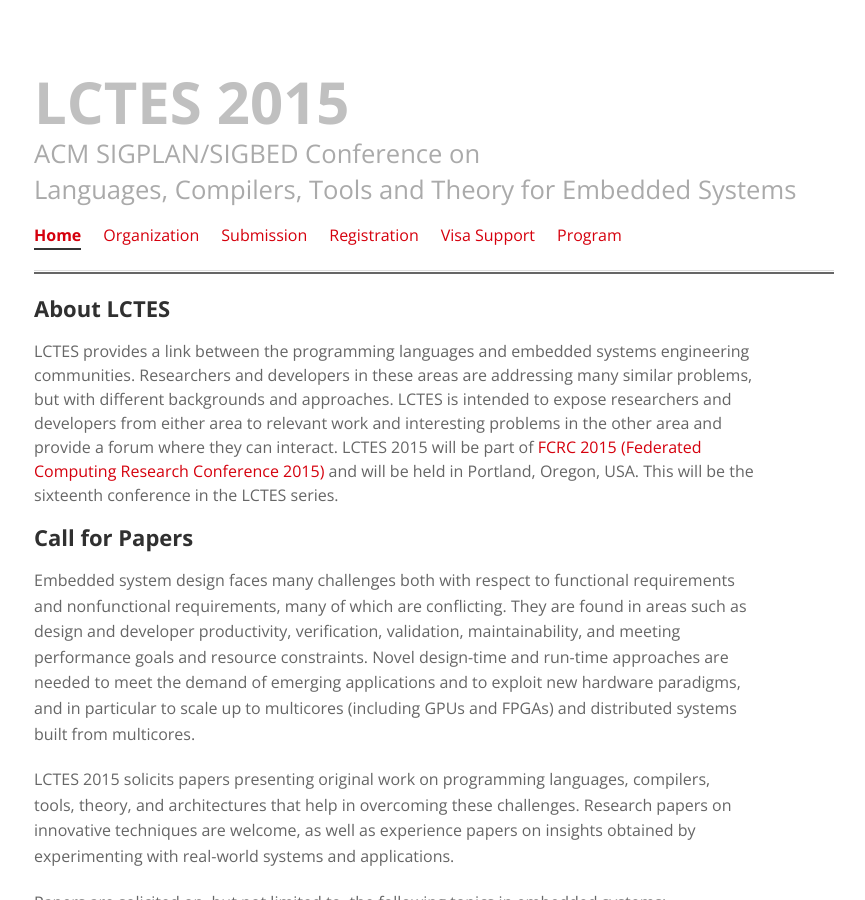
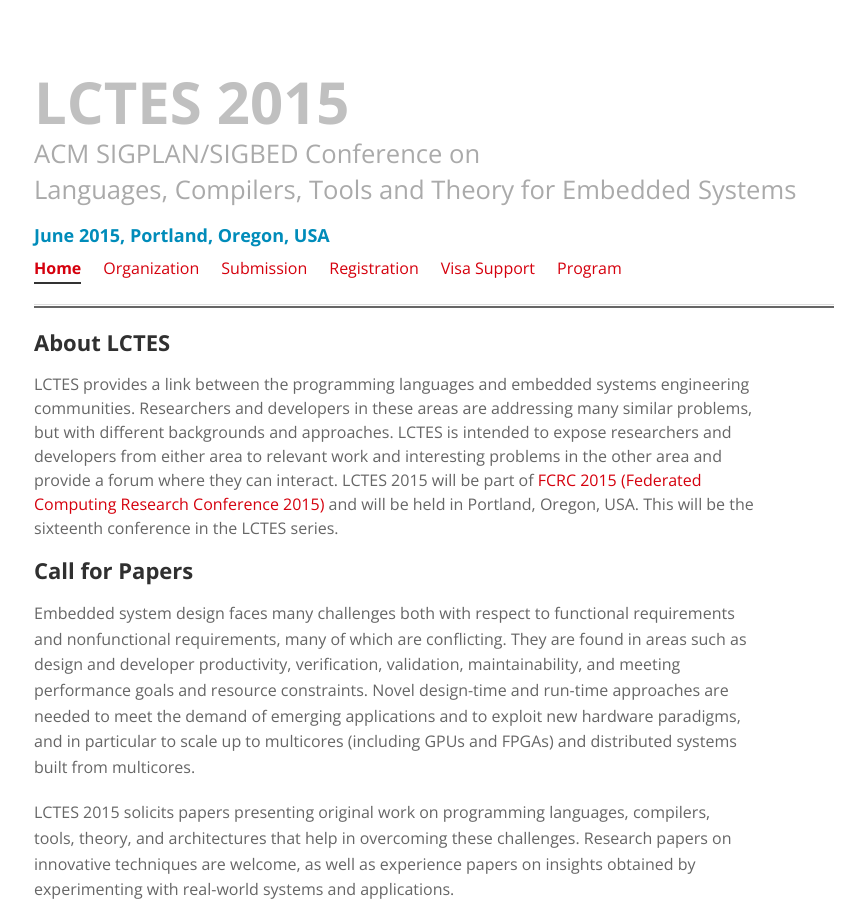
Before and after one commit to GSathish/lctes2015, a Jekyll site: the page built from index.html, in a window 1280 px wide and 900 px high. Shown: the whole window, without its empty margins (26-891 px from the left). Built offline with Jekyll 4.4.1, drawn with Linux system fonts in a browser that asks for light colours.

Commit message:
Update header.html

```diff
--- a/_includes/header.html
+++ b/_includes/header.html
@@ -56,6 +56,7 @@
         <header>
           <h1>LCTES 2015</h1>
           <h2>ACM SIGPLAN/SIGBED Conference on <br />Languages, Compilers, Tools and Theory for Embedded Systems</h2>
+          <h3>June 2015, Portland, Oregon, USA</h3>
           <nav>
             <ul class="inline-list">
 	          <li><a href="{{ site.url }}/" {% if page.current == 'home' %}class='active'{% endif %}>Home</a></li>
```
